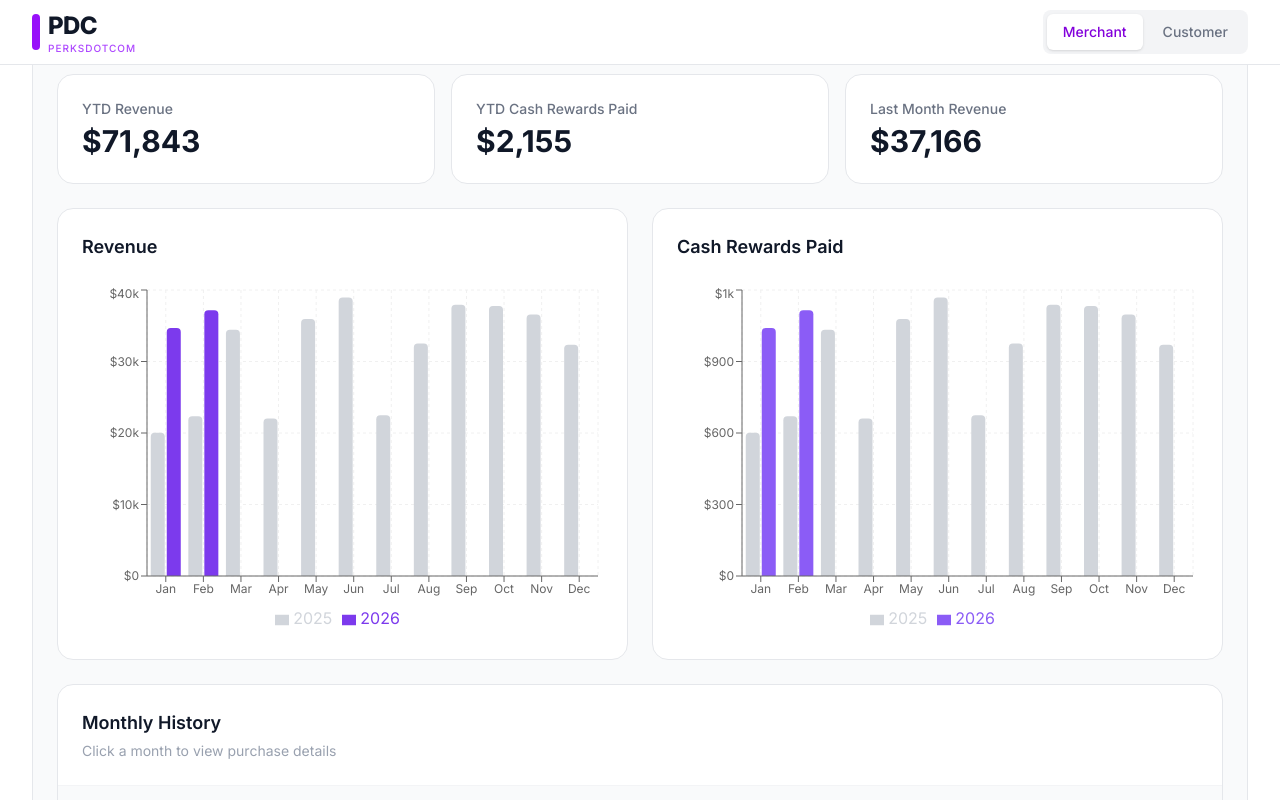
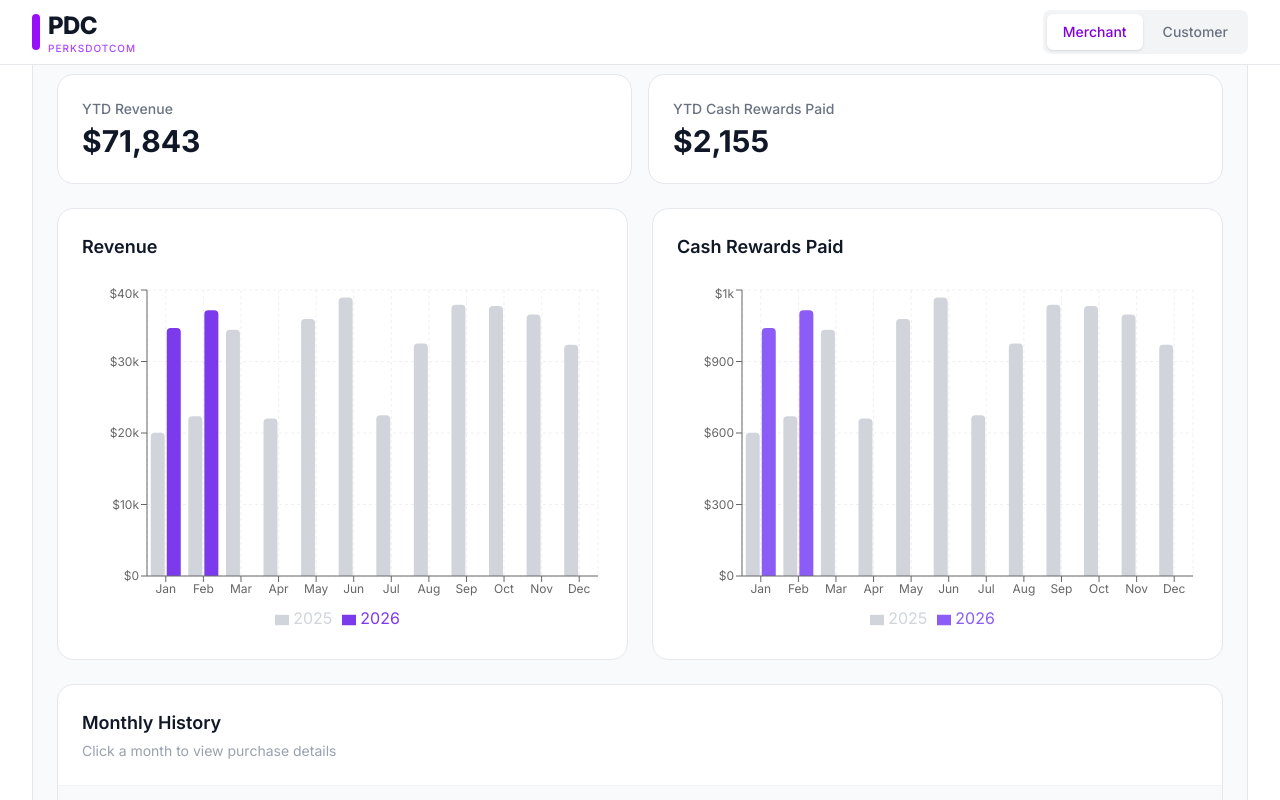
Before and after one commit to bretel-hub/pdc, a Next.js app: page / in a window 1280 px wide. Both pictures are taken after a click on the element 640 px from the left and 1005 px from the top of the page. Shown: the part 1039-1839 px from the top of the page. Built offline with nearby package versions, Linux system fonts and the light colour scheme.

Commit message:
Remove last month revenue card from inline customer detail

```diff
--- a/src/app/page.tsx
+++ b/src/app/page.tsx
@@ -190,10 +190,9 @@
 
                             <div className="p-6 space-y-6">
                               {/* Stats */}
-                              <div className="grid grid-cols-1 sm:grid-cols-3 gap-4">
+                              <div className="grid grid-cols-1 sm:grid-cols-2 gap-4">
                                 <StatCard label="YTD Revenue" value={formatCurrency(selected.ytdSpend)} />
                                 <StatCard label="YTD Cash Rewards Paid" value={formatCurrency(selected.ytdCashback)} />
-                                <StatCard label="Last Month Revenue" value={formatCurrency(selected.lastMonthSpend)} />
                               </div>
 
                               {/* Charts */}
```
